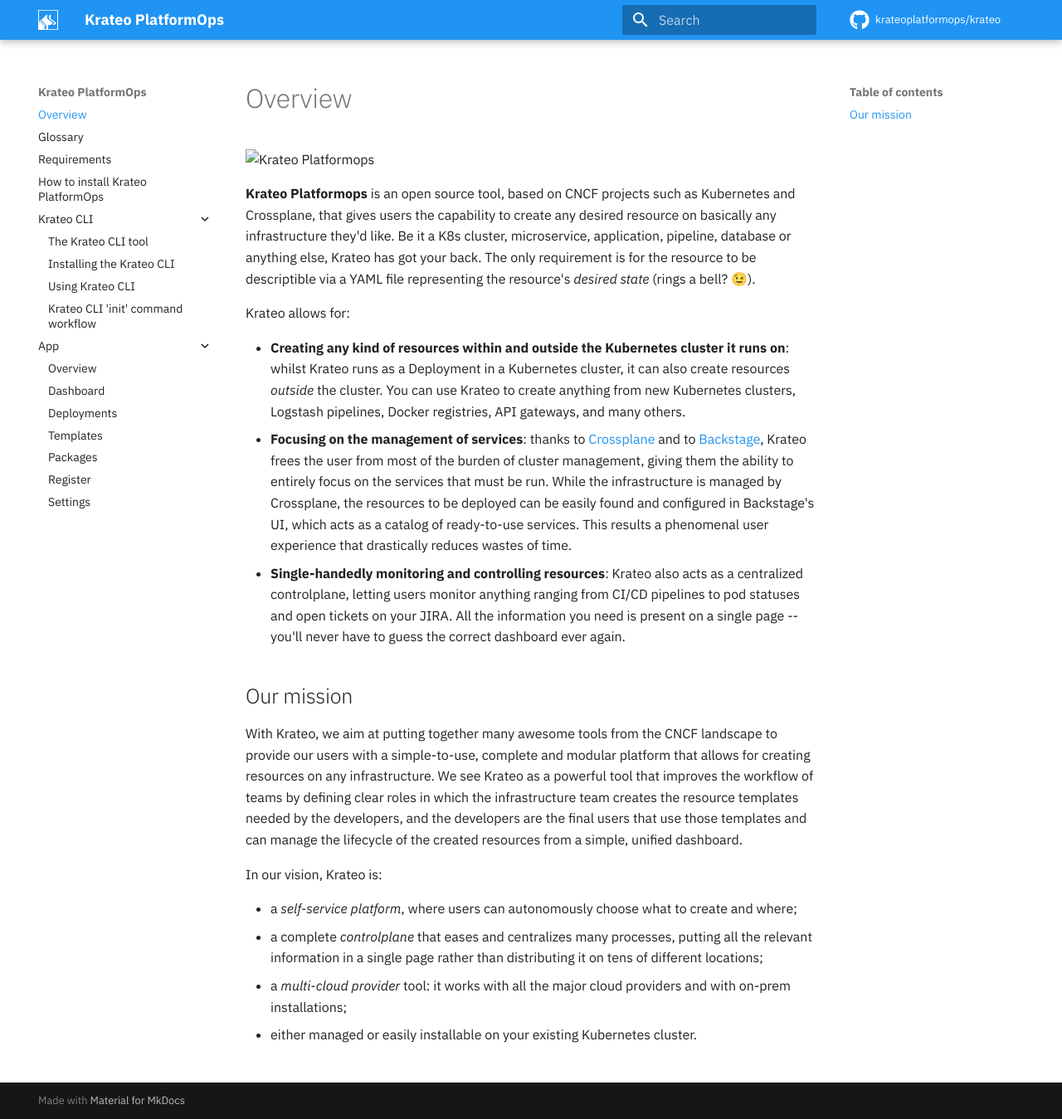
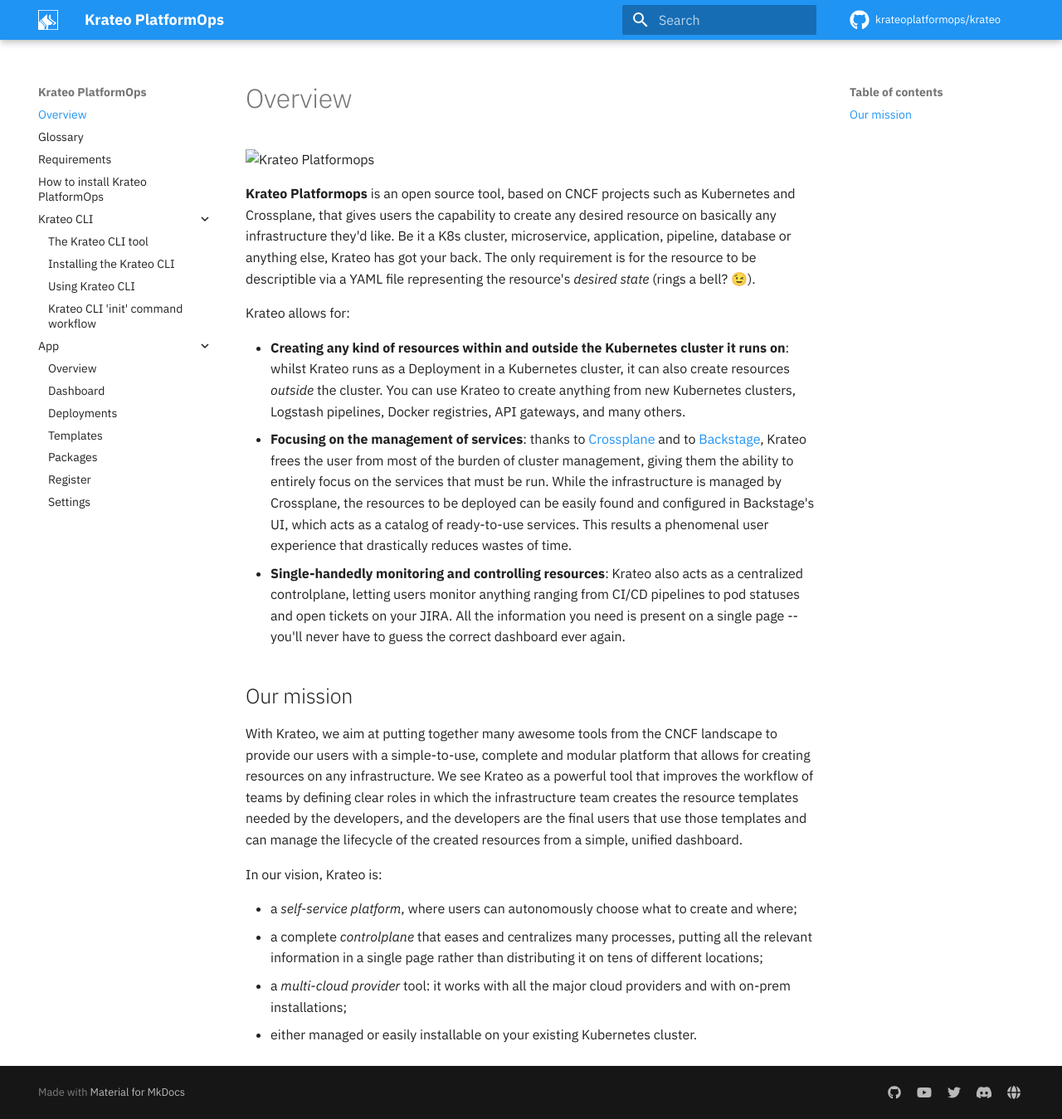
Before and after one commit to krateoplatformops/krateo-docs, an MkDocs documentation site: the page built from docs/README.md, in a window 1280 px wide and 1349 px high. Shown: the whole window at 83% size. Built offline with MkDocs 1.6.1 and Material for MkDocs 9.7.7, drawn with Linux system fonts in a browser that asks for light colours; comment, search, counter and statistics services are not loaded.

Commit message:
feat(mkdocs): socialwq

```diff
--- a/mkdocs.yml
+++ b/mkdocs.yml
@@ -58,8 +58,18 @@
   - search
 
 # Customization
-# TBD
-
+extra:
+  social:
+    - icon: fontawesome/brands/github
+      link: https://github.com/krateoplatformops/
+    - icon: fontawesome/brands/youtube
+      link: https://www.youtube.com/channel/UCJ5JX8xOVzLqzhlCnNuehdQ
+    - icon: fontawesome/brands/twitter
+      link: https://twitter.com/krateoplatform
+    - icon: fontawesome/brands/discord
+      link: https://discord.gg/RzuJWjTg
+    - icon: fontawesome/solid/globe
+      link: https://krateo.io
 # Extensions
 markdown_extensions:
   - abbr
```
